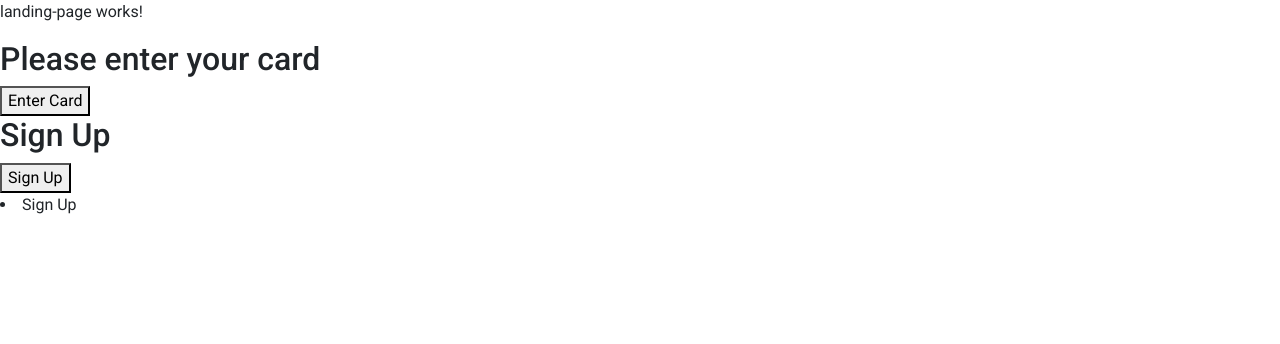
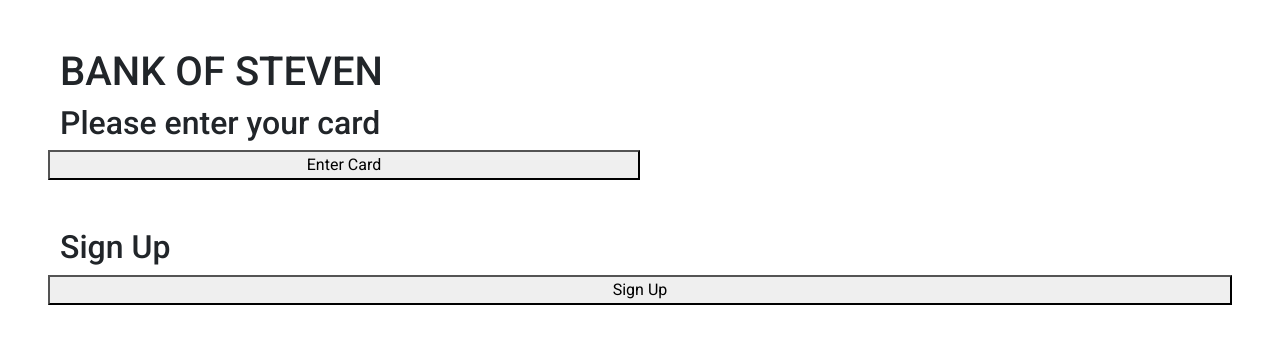
Before and after one commit to HelliwS/BankATM, an Angular app in the folder BankATM/: page / in a window 1280 px wide. Shown: the top 344 px of the page. Built offline with nearby package versions, Linux system fonts and the light colour scheme.

Commit message:
remove list item for routerlink

```diff
--- a/BankATM/src/app/landing-page/landing-page.component.html
+++ b/BankATM/src/app/landing-page/landing-page.component.html
@@ -1,10 +1,16 @@
-<p>landing-page works!</p>
 
-<h2>Please enter your card</h2>
-<button (click)="cardEnteredBtn()">Enter Card</button>
 
-<p *ngIf="cardIsEntered">Card Entered. Loading..</p>
+<div class="row m-5">
+    <h1>BANK OF STEVEN</h1>
 
-<h2>Sign Up</h2>
-<button (click)="signUpBtn()">Sign Up</button>
-<li><a routerLink="/SignUp" routerLinkActive="active" ariaCurrentWhenActive="page">Sign Up</a></li>
+    <h2>Please enter your card</h2>
+    <button class="w-50" (click)="cardEnteredBtn()">Enter Card</button>
+    @if(cardIsEntered){
+        <p>Card Entered. Loading..</p>
+    }
+
+</div>
+<div class="row m-5">
+    <h2>Sign Up</h2>
+    <button routerLink="/SignUp" routerLinkActive="active" ariaCurrentWhenActive="page">Sign Up</button>
+</div>
--- a/BankATM/src/app/landing-page/landing-page.component.ts
+++ b/BankATM/src/app/landing-page/landing-page.component.ts
@@ -1,11 +1,11 @@
 import { CommonModule } from '@angular/common';
 import { Component } from '@angular/core';
 import { FormControl, FormGroup, ReactiveFormsModule } from '@angular/forms';
-import { Router } from '@angular/router';
+import { Router, RouterLink, RouterLinkActive } from '@angular/router';
 
 @Component({
     selector: 'app-landing-page',
-    imports: [ReactiveFormsModule, CommonModule],
+    imports: [ReactiveFormsModule, CommonModule, RouterLink, RouterLinkActive],
     templateUrl: './landing-page.component.html',
     styleUrl: './landing-page.component.scss'
 })
```
